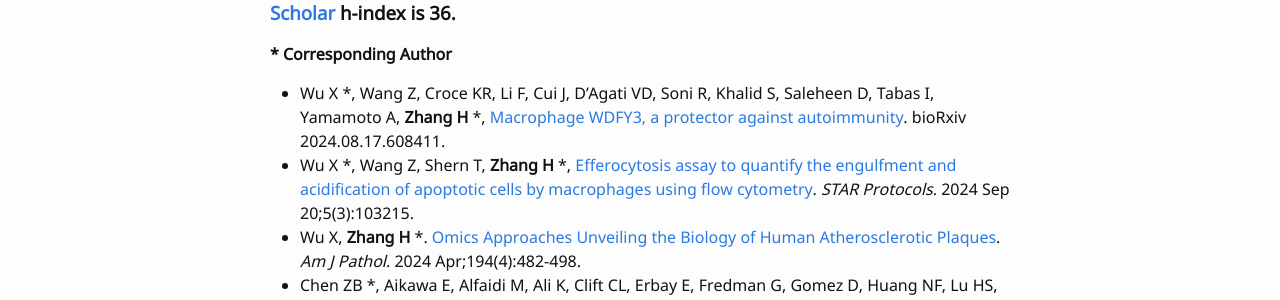
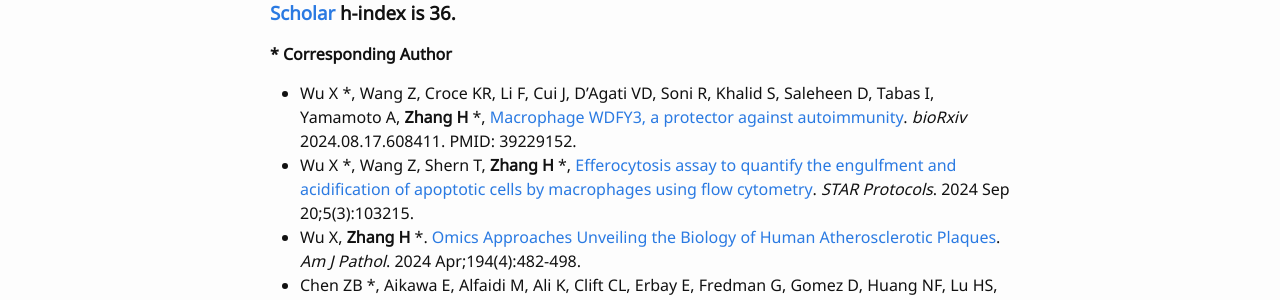
Before and after one commit to hanruizhang/zhanglab, a Jekyll site: the page built from 3_Publications.md, in a window 1280 px wide. Shown: the part 184-484 px from the top of the page. Built offline with Jekyll 4.4.1, drawn with Linux system fonts in a browser that asks for light colours; comment, search, counter and statistics services are not loaded.

Commit message:
Update 3_Publications.md

```diff
--- a/3_Publications.md
+++ b/3_Publications.md
@@ -9,7 +9,7 @@
 
 __*__ **Corresponding Author**
 
-- Wu X *, Wang Z, Croce KR, Li F, Cui J, D'Agati VD, Soni R, Khalid S, Saleheen D, Tabas I, Yamamoto A, **Zhang H** *, [Macrophage WDFY3, a protector against autoimmunity](https://www.biorxiv.org/content/10.1101/2024.08.17.608411v1.full.pdf+html). bioRxiv 2024.08.17.608411.
+- Wu X *, Wang Z, Croce KR, Li F, Cui J, D'Agati VD, Soni R, Khalid S, Saleheen D, Tabas I, Yamamoto A, **Zhang H** *, [Macrophage WDFY3, a protector against autoimmunity](https://pubmed.ncbi.nlm.nih.gov/39229152/). _bioRxiv_ 2024.08.17.608411. PMID: 39229152.
 - Wu X *, Wang Z, Shern T, **Zhang H** *, [Efferocytosis assay to quantify the engulfment and acidification of apoptotic cells by macrophages using flow cytometry](https://www.sciencedirect.com/science/article/pii/S2666166724003800). _STAR Protocols_. 2024 Sep 20;5(3):103215.
 - Wu X, **Zhang H** *. [Omics Approaches Unveiling the Biology of Human Atherosclerotic Plaques](https://www.sciencedirect.com/science/article/pii/S0002944024000051?via%3Dihub). _Am J Pathol_. 2024 Apr;194(4):482-498.
 - Chen ZB *, Aikawa E, Alfaidi M, Ali K, Clift CL, Erbay E, Fredman G, Gomez D, Huang NF, Lu HS, Nguyen PK, Darc Oliveira S, Rodriguez-Miguelez P, SenthilKumar G, **Zhang H** *. [Institutional Support for the Career Advancement of Women Faculty in Science and Academic Medicine: Successes, Challenges, and Future Directions](https://www.ahajournals.org/doi/10.1161/ATVBAHA.124.320910). _Arterioscler Thromb Vasc Biol_. 2024 Jul 3.
```
